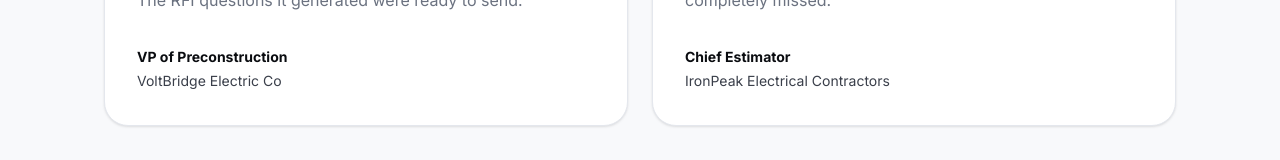
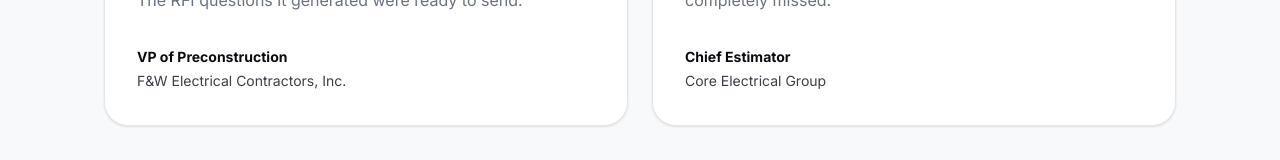
Before and after one commit to ghavra/hvax, a plain HTML site: page index.html in a window 1280 px wide. Shown: the part 7284-7444 px from the top of the page. Drawn offline with Linux system fonts and the light colour scheme.

Commit message:
Update testimonial companies to F&W Electrical Contractors and Core Electrical Group

```diff
--- a/index.html
+++ b/index.html
@@ -591,7 +591,7 @@
         <p class="testimonial-quote">"We used to spend 14 hours reviewing a 1,500-page electrical bid package. BidEyes cut that to 45 minutes and caught a missing addendum that would have cost us $40k. The RFI questions it generated were ready to send."</p>
         <div>
           <div class="testimonial-author">VP of Preconstruction</div>
-          <div class="testimonial-role">VoltBridge Electric Co</div>
+          <div class="testimonial-role">F&W Electrical Contractors, Inc.</div>
         </div>
       </div>
 
@@ -599,7 +599,7 @@
         <p class="testimonial-quote">"The cross-referencing between the drawings and the Division 26 specs is incredible. It found three scope gaps in our last municipal school project that our manual review completely missed."</p>
         <div>
           <div class="testimonial-author">Chief Estimator</div>
-          <div class="testimonial-role">IronPeak Electrical Contractors</div>
+          <div class="testimonial-role">Core Electrical Group</div>
         </div>
       </div>
 
```
